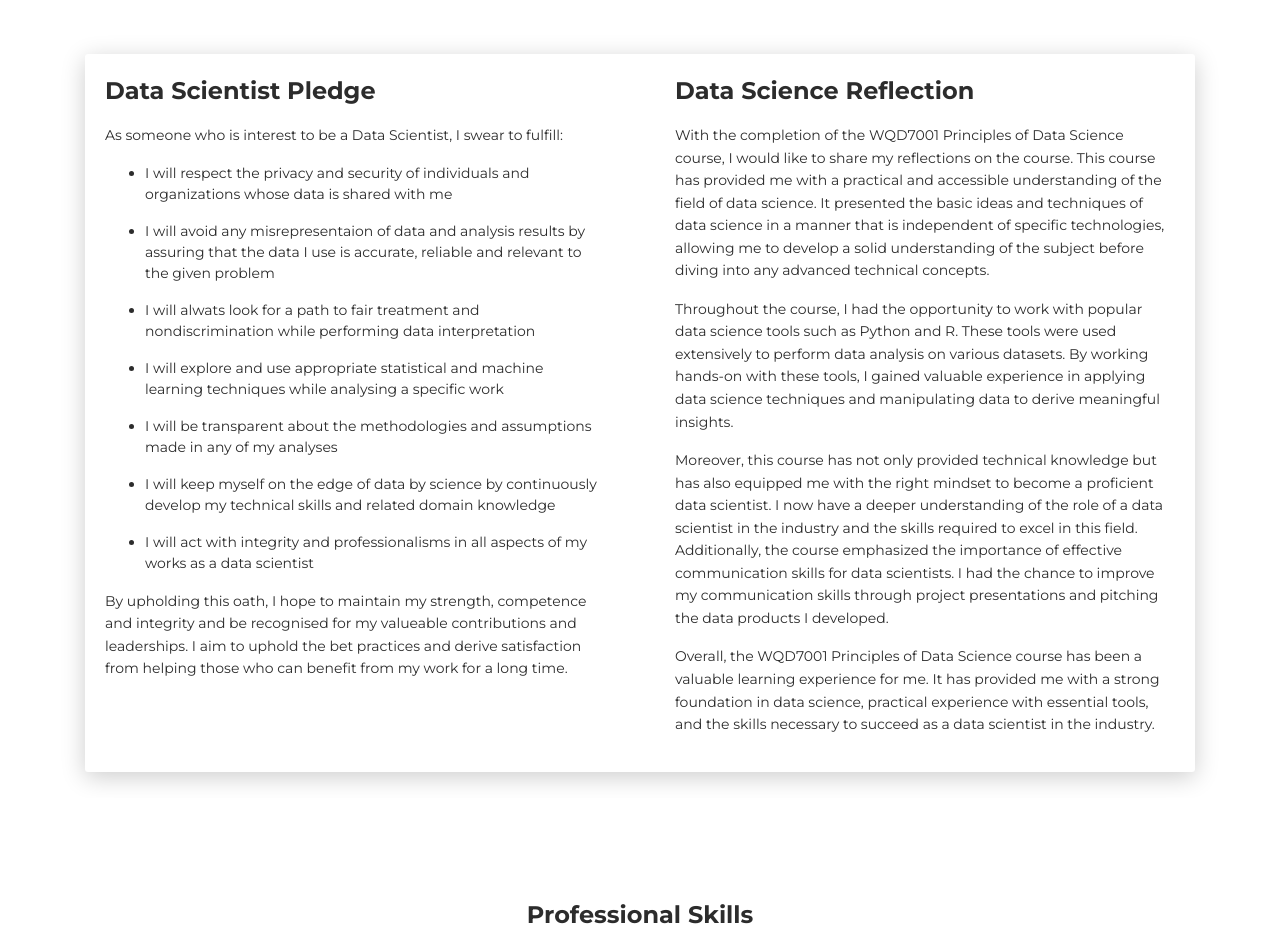
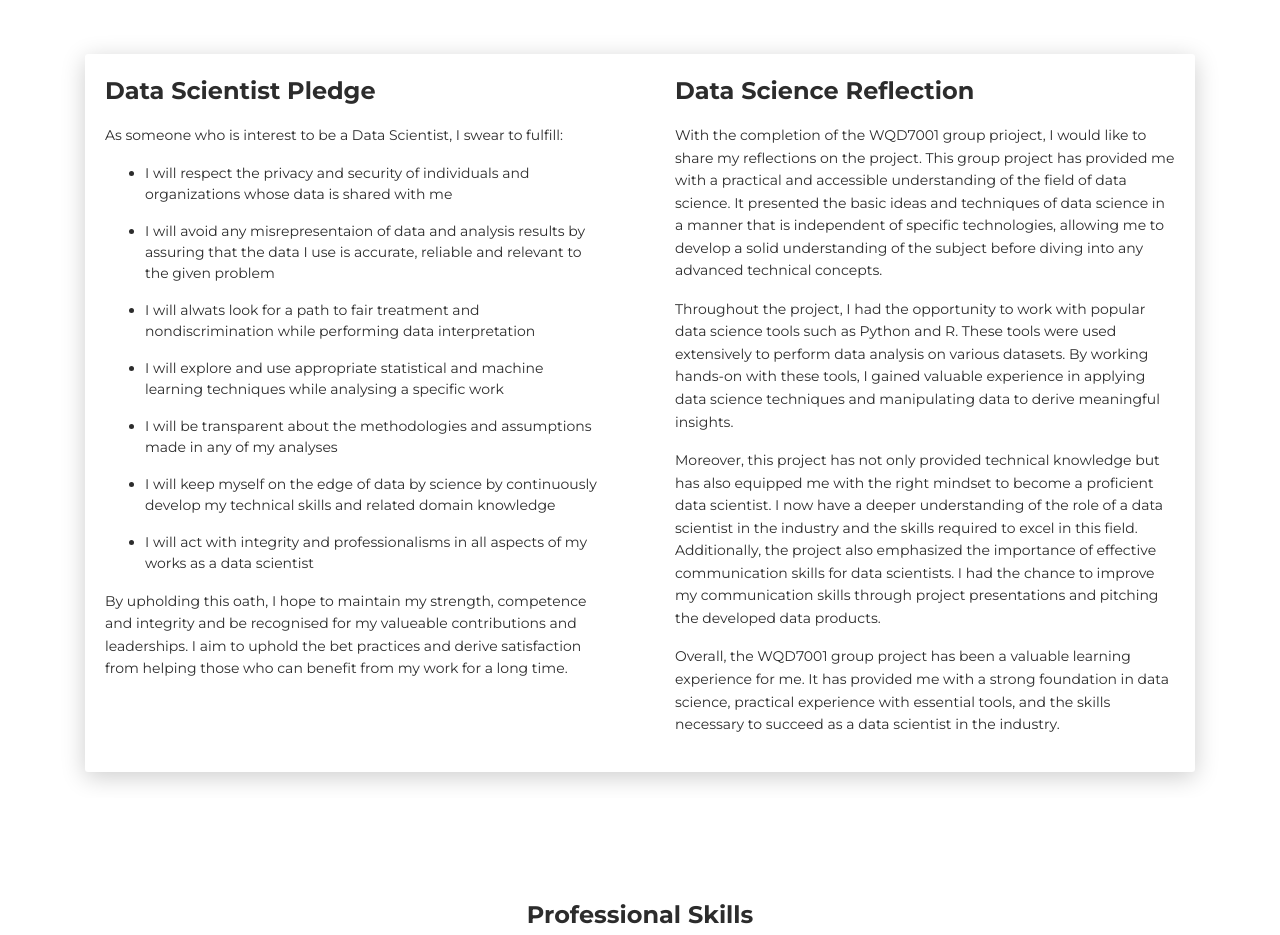
Before and after one commit to jhwong97/ImAlbertWong.github.io, a plain HTML site: page index.html in a window 1280 px wide. Shown: the part 980-1915 px from the top of the page. Drawn offline with Linux system fonts and the light colour scheme.

Commit message:
Update Data Science Reflection

```diff
--- a/index.html
+++ b/index.html
@@ -135,19 +135,19 @@
         <div class="col-lg-6 col-md-12">
           <div class="card-body">
             <div class="h4 mt-0 title">Data Science Reflection</div>
-            <p>With the completion of the WQD7001 Principles of Data Science course, I would like to share my reflections on the course. This course has provided me with a practical
+            <p>With the completion of the WQD7001 group prioject, I would like to share my reflections on the project. This group project has provided me with a practical
               and accessible understanding of the field of data science. It presented the basic ideas and techniques of data science in a manner that is
               independent of specific technologies,  allowing me to develop a solid understanding of the subject before diving into any advanced technical concepts.</p>
-            <p>Throughout the course, I had the opportunity to work with popular data science tools such as Python and R. These tools were used extensively
+            <p>Throughout the project, I had the opportunity to work with popular data science tools such as Python and R. These tools were used extensively
               to perform data analysis on various datasets. By working hands-on with these tools, I gained valuable experience in applying data science
               techniques and manipulating data to derive meaningful insights.
             </p>
-            <p>Moreover, this course has not only provided technical knowledge but has also equipped me with the right mindset to become a proficient data
+            <p>Moreover, this project has not only provided technical knowledge but has also equipped me with the right mindset to become a proficient data
               scientist. I now have a deeper understanding of the role of a data scientist in the industry and the skills required to excel in this field.
-              Additionally, the course emphasized the importance of effective communication skills for data scientists. I had the chance to improve my
-              communication skills through project presentations and pitching the data products I developed.
+              Additionally, the project also emphasized the importance of effective communication skills for data scientists. I had the chance to improve my
+              communication skills through project presentations and pitching the developed data products.
             </p>
-            <p>Overall, the WQD7001 Principles of Data Science course has been a valuable learning experience for me. It has provided me with a strong
+            <p>Overall, the WQD7001 group project has been a valuable learning experience for me. It has provided me with a strong
               foundation in data science, practical experience with essential tools, and the skills necessary to succeed as a data scientist in the industry.
             </p>
           </div>
```
